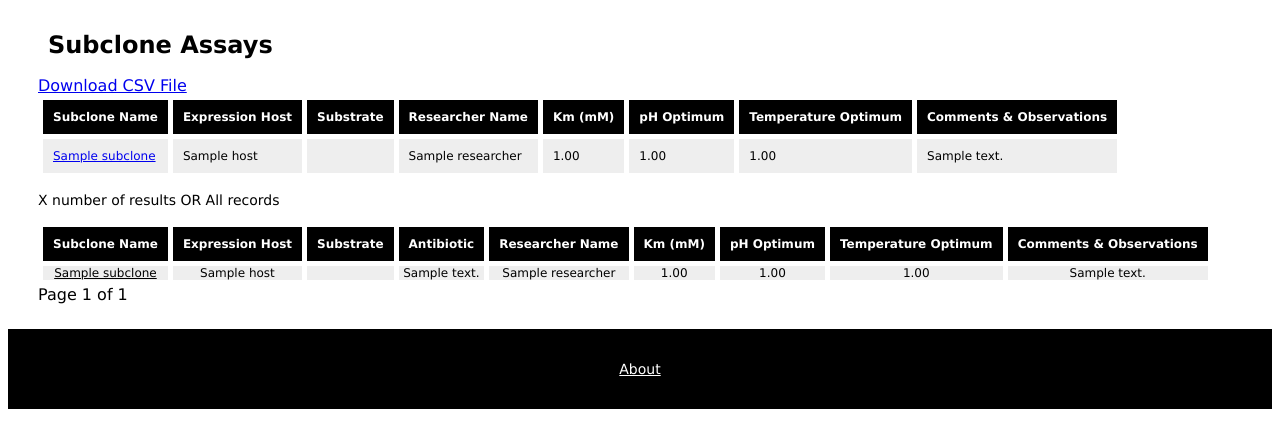
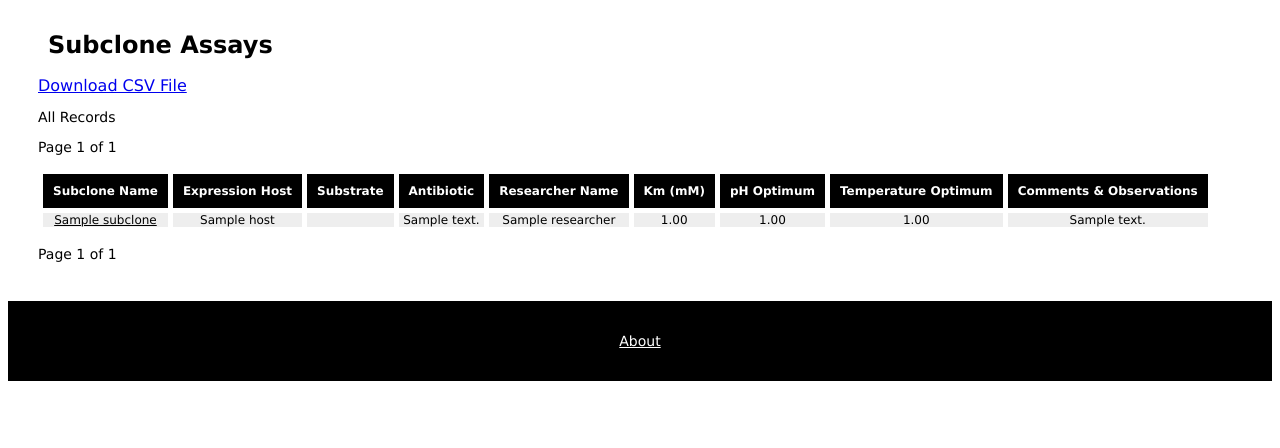
Before and after one commit to itskathylam/metagenomics, a Django app: page /assay/subclone/ in a window 1280 px wide. Shown: the part 144-592 px from the top of the page. Run offline with Django 3.2, Linux system fonts and the light colour scheme; tables that the repository leaves empty hold one stand-in row (values such as "Sample post"); parts of the project's set-up code (start-up, migrations or seed data) failed here and were passed over.

Commit message:
Page numbers above tables

```diff
--- a/mainsite/templates/orf_all.html
+++ b/mainsite/templates/orf_all.html
@@ -5,6 +5,7 @@
 {% endblock %}
 
 {% block content %}
+    {% if orf_list %}
     <a href="/export/orf" >Download CSV File</a>
     {% if search %}
                 <div class="pagination">
@@ -35,7 +36,6 @@
                     </p></span>
                 </div>
         {% endif %}
-    {% if orf_list %}
     <table class="list">
             <tr>
                 <th>ORF ID</th>
--- a/mainsite/templates/subclone_assay_all.html
+++ b/mainsite/templates/subclone_assay_all.html
@@ -5,34 +5,39 @@
 {% endblock %}
 
 {% block content %}
+    {% if subclone_assay_list %}
         <a href="/export/subclone_assay" >Download CSV File</a>
-    {% if subclone_assay_list %}
-    <table border = 1>
-            <tr>
-                <th>Subclone Name</th>
-                <th>Expression Host</th>
-                <th>Substrate</th>
-                <th>Researcher Name</th>
-                <th>Km (mM)</th>
-                <th>pH Optimum</th>
-                <th>Temperature Optimum</th>
-                <th>Comments & Observations</th>
-            </tr>
-        {% for subclone_assay in subclone_assay_list %}
-            <tr>
-                <td><a href="{% url 'subclone-assay-list' %}{{ subclone_assay.pk }}">{{ subclone_assay.subclone.subclone_name }}</a></td>
-                <td>{{ subclone_assay.host.host_name}}</td>
-                <td>{{ subclone_assay.substrate.substrate_name }}</td>
-                <td>{{ subclone_assay.researcher.researcher_name }}</td>
-                <td>{{ subclone_assay.subclone_km}}</td>
-                <td>{{ subclone_assay.subclone_ph }}</td>
-                <td>{{ subclone_assay.subclone_temp }}</td>
-                <td>{{ subclone_assay.subclone_comments }}</td>
-            </tr>
-        {% endfor %}
-    </table>
-        {% if subclone_assay_list %}
-                <p>X number of results OR All records</p>
+                {% if search %}
+                        <p>X number of results</p>
+                        <div class="pagination">
+                           <span class="page-links"><p>
+                                   {% if subclone_assay_list.has_previous %}
+                                           <a href="?{{queries.urlencode}}&page={{subclone_assay_list.previous_page_number}}">Previous</a>
+                                   {% endif %}
+                                   <span class="page-current">
+                                           Page {{subclone_assay_list.number}} of {{ subclone_assay_list.paginator.num_pages}}
+                                   </span>
+                                   {% if subclone_assay_list.has_next %}
+                                           <a href="?{{queries.urlencode}}&page={{subclone_assay_list.next_page_number}}">Next</a>
+                                   {% endif %}
+                        </p></span>
+                        </div>
+                {% else %}
+                        <p>All Records</p>
+                <div class="pagination">
+                    <span class="page-links"><p>
+                        {% if page_obj.has_previous %}
+                                <a href="?{page={{page_obj.previous_page_number}}">Previous</a>
+                        {% endif %}
+                        <span class="page-current">
+                                Page {{page_obj.number}} of {{ page_obj.paginator.num_pages}}
+                        </span>
+                        {% if page_obj.has_next %}
+                                <a href="?page={{page_obj.next_page_number}}">Next</a>
+                        {% endif %}
+                    </p></span>
+                </div>
+                {% endif %}
                 <table class="list">
                     <tr>
                         <th>Subclone Name</th>
@@ -59,13 +64,9 @@
                     </tr>
                 {% endfor %}
             </table>
-    {% else %}
-        <p>0 Subclone assays found. <a href="{% url 'subclone-assay-search' %}">Try another search</a>.</p>
-    {% endif %}
-            </table>
                 {% if search %}
                 <div class="pagination">
-                    <span class="page-links">
+                    <span class="page-links"><p>
                             {% if subclone_assay_list.has_previous %}
                                     <a href="?{{queries.urlencode}}&page={{subclone_assay_list.previous_page_number}}">Previous</a>
                             {% endif %}
@@ -75,11 +76,11 @@
                             {% if subclone_assay_list.has_next %}
                                     <a href="?{{queries.urlencode}}&page={{subclone_assay_list.next_page_number}}">Next</a>
                             {% endif %}
-                    </span>
+                    </p></span>
                 </div>
                 {% else %}
                 <div class="pagination">
-                    <span class="page-links">
+                    <span class="page-links"><p>
                         {% if page_obj.has_previous %}
                                 <a href="?{page={{page_obj.previous_page_number}}">Previous</a>
                         {% endif %}
@@ -89,7 +90,7 @@
                         {% if page_obj.has_next %}
                                 <a href="?page={{page_obj.next_page_number}}">Next</a>
                         {% endif %}
-                    </span>
+                    </p></span>
                 </div>
                 {% endif %}
         {% else %}
```
Also changed, not shown: mainsite/templates/contig_all.html (+36 -7 lines), mainsite/templates/orf_contig_all.html (+14 -2 lines), mainsite/templates/subclone_all.html (+36 -6 lines).
